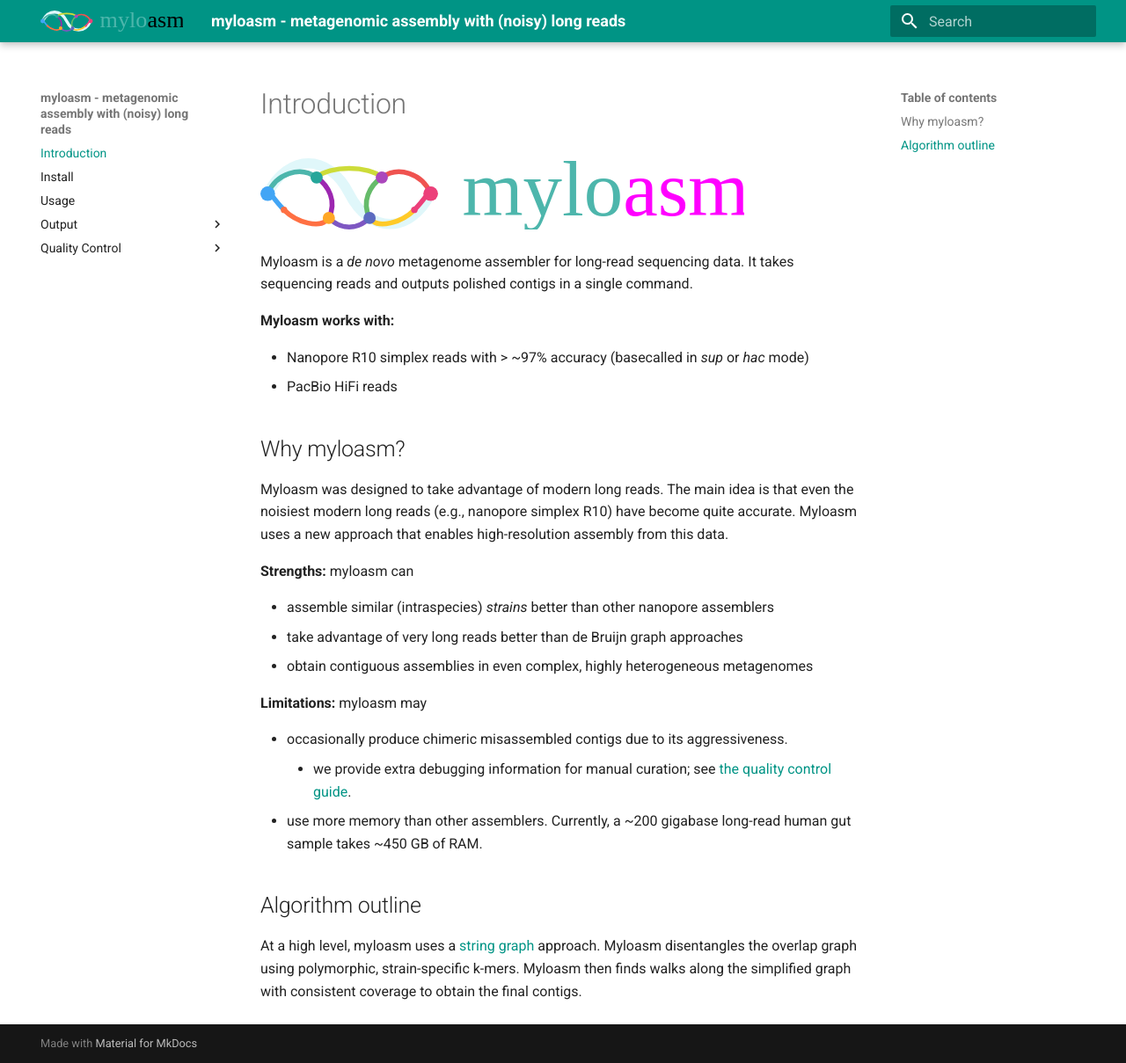
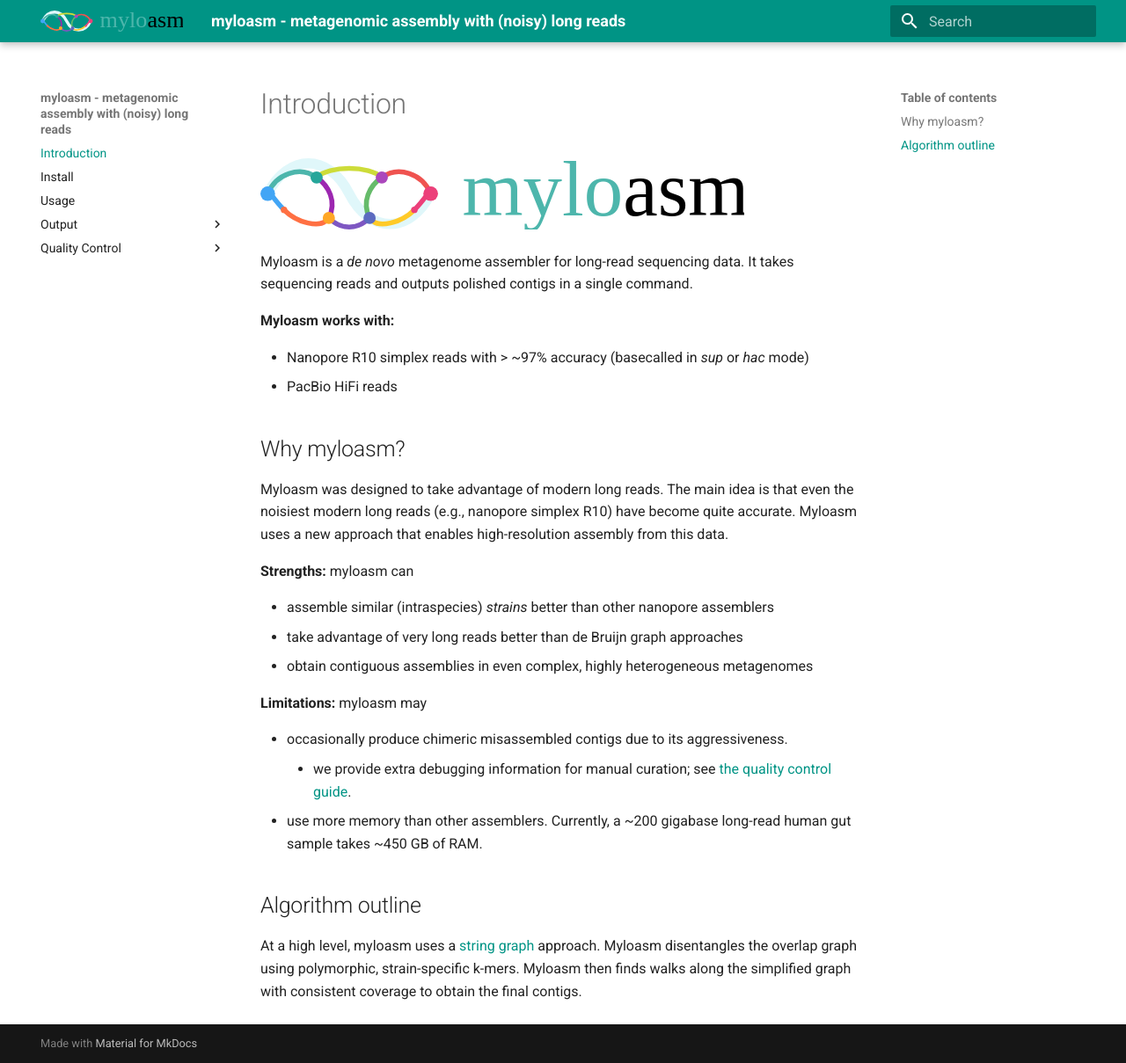
Before and after one commit to myloasm-docs/myloasm-docs.github.io, an MkDocs documentation site: the page built from docs/index.md, in a window 1280 px wide and 1209 px high. Shown: the whole window at 88% size. Built offline with MkDocs 1.6.1 and Material for MkDocs 9.7.7, drawn with Linux system fonts in a browser that asks for light colours.

Commit message:
Logo change

```diff
--- a/docs/index.md
+++ b/docs/index.md
@@ -1,4 +1,4 @@
- <img src='assets/logo-pink.svg' width='80%' />
+ <img src='assets/logo.svg' width='80%' />
 
 Myloasm is a *de novo* metagenome assembler for long-read sequencing data. It takes sequencing reads and outputs polished contigs in a single command.
 
```
